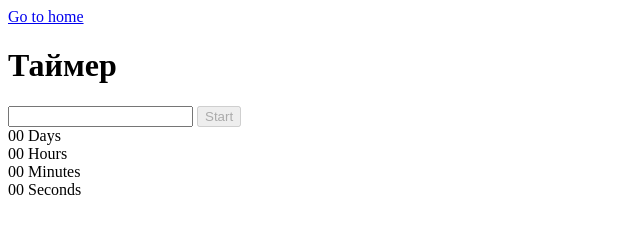
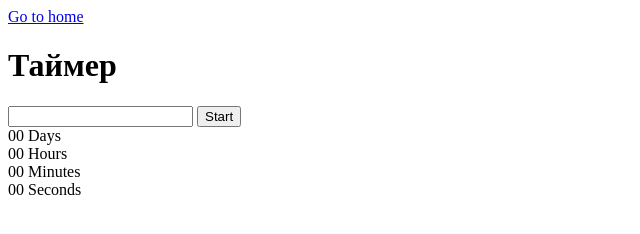
Before and after one commit to NazarMavrov/goit-js-hw-10, a plain HTML site: page 1-timer.html in a window 1280 px wide. Shown: the full height of the page, 0-640 px from the left. Drawn offline with nearby package versions, Linux system fonts and the light colour scheme; some packages are replaced by stand-ins of ours; a script that the page names is missing.

Commit message:
Deploying to gh-pages from @ NazarMavrov/goit-js-hw-10@e615fe01984513da146bac5199110c71533651be 🚀

```diff
--- a/1-timer.html
+++ b/1-timer.html
@@ -20,7 +20,7 @@
     <a href="./index.html">Go to home</a>
     <h1>Таймер</h1>
     <input type="text" id="datetime-picker" />
-    <button type="button" id="start-btn" disabled>Start</button>
+    <button type="button" id="start-btn" data-start>Start</button>
     <div class="timer">
       <div class="field">
         <span class="value" data-days>00</span>
--- a/commonHelpers.js
+++ b/commonHelpers.js
@@ -1,2 +1,2 @@
-import"./assets/modulepreload-polyfill-3cfb730f.js";import{f as l}from"./assets/vendor-9808d4ac.js";let n=null;function m(e){e[0]<new Date?(iziToast.error({message:"Please choose a date in the future"}),document.getElementById("start-btn").disabled=!0):(n=e[0],document.getElementById("start-btn").disabled=!1)}l("#datetime-picker",{enableTime:!0,time_24hr:!0,defaultDate:new Date,minuteIncrement:1,onClose:m});function t(e){return e<10?`0${e}`:e}function f(){const o=n-new Date;if(o<=0){clearInterval(timerInterval),document.getElementById("start-btn").disabled=!1,iziToast.success({message:"Time is up!"});return}const{days:a,hours:s,minutes:d,seconds:r}=y(o);document.querySelector("[data-days]").textContent=t(a),document.querySelector("[data-hours]").textContent=t(s),document.querySelector("[data-minutes]").textContent=t(d),document.querySelector("[data-seconds]").textContent=t(r)}function y(e){const r=Math.floor(e/864e5),c=Math.floor(e%864e5/36e5),u=Math.floor(e%864e5%36e5/6e4),i=Math.floor(e%864e5%36e5%6e4/1e3);return{days:r,hours:c,minutes:u,seconds:i}}document.getElementById("start-btn").addEventListener("click",()=>{document.getElementById("start-btn").disabled=!0,n=new Date(n),timerInterval=setInterval(f,1e3)});
+import"./assets/modulepreload-polyfill-3cfb730f.js";import{f as l}from"./assets/vendor-9808d4ac.js";let n=null,u;function f(t){t[0]<new Date?(iziToast.error({message:"Please choose a date in the future"}),document.getElementById("start-btn").dataset.start=!0):(n=t[0],document.getElementById("start-btn").dataset.start=!1)}l("#datetime-picker",{enableTime:!0,time_24hr:!0,defaultDate:new Date,minuteIncrement:1,onClose:f});function e(t){return t<10?`0${t}`:t}function y(){const a=n-new Date;if(a<=0){clearInterval(u),document.getElementById("start-btn").dataset.start=!1,iziToast.success({message:"Time is up!"});return}const{days:r,hours:s,minutes:c,seconds:o}=h(a);document.querySelector("[data-days]").textContent=e(r),document.querySelector("[data-hours]").textContent=e(s),document.querySelector("[data-minutes]").textContent=e(c),document.querySelector("[data-seconds]").textContent=e(o)}function h(t){const o=Math.floor(t/864e5),d=Math.floor(t%864e5/36e5),i=Math.floor(t%864e5%36e5/6e4),m=Math.floor(t%864e5%36e5%6e4/1e3);return{days:o,hours:d,minutes:i,seconds:m}}document.getElementById("start-btn").addEventListener("click",()=>{document.getElementById("start-btn").dataset.start=!0,n=new Date(n),u=setInterval(y,1e3)});
 //# sourceMappingURL=commonHelpers.js.map
```
Also changed, not shown: 1 other file.
